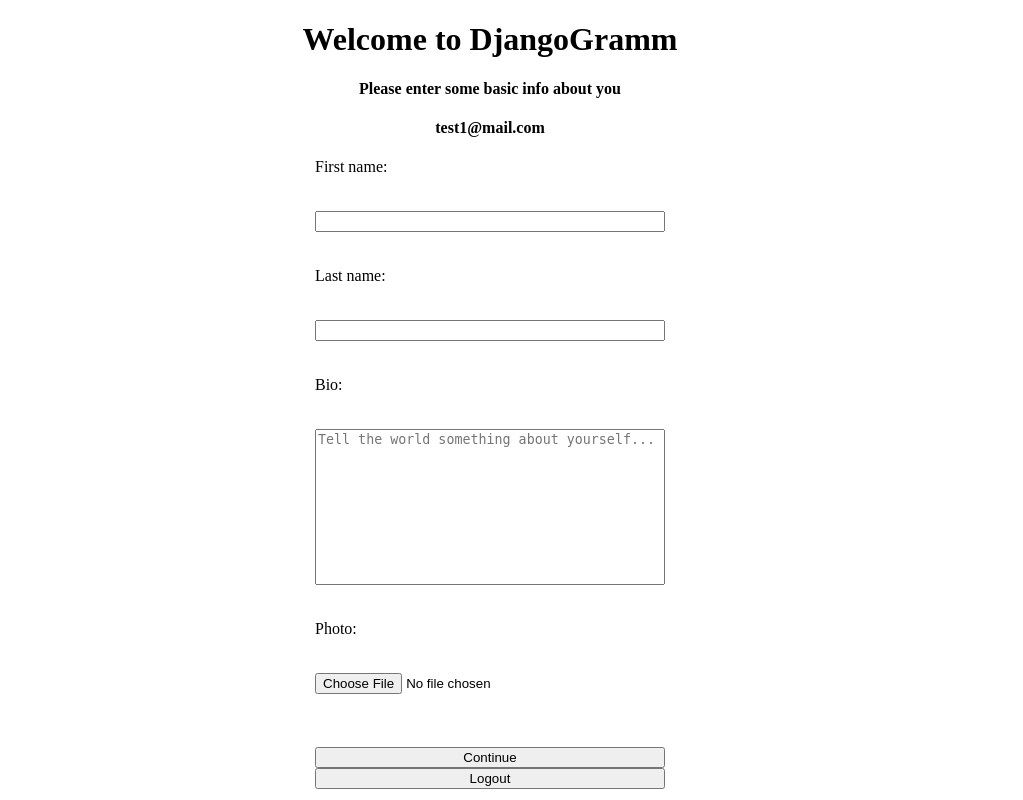
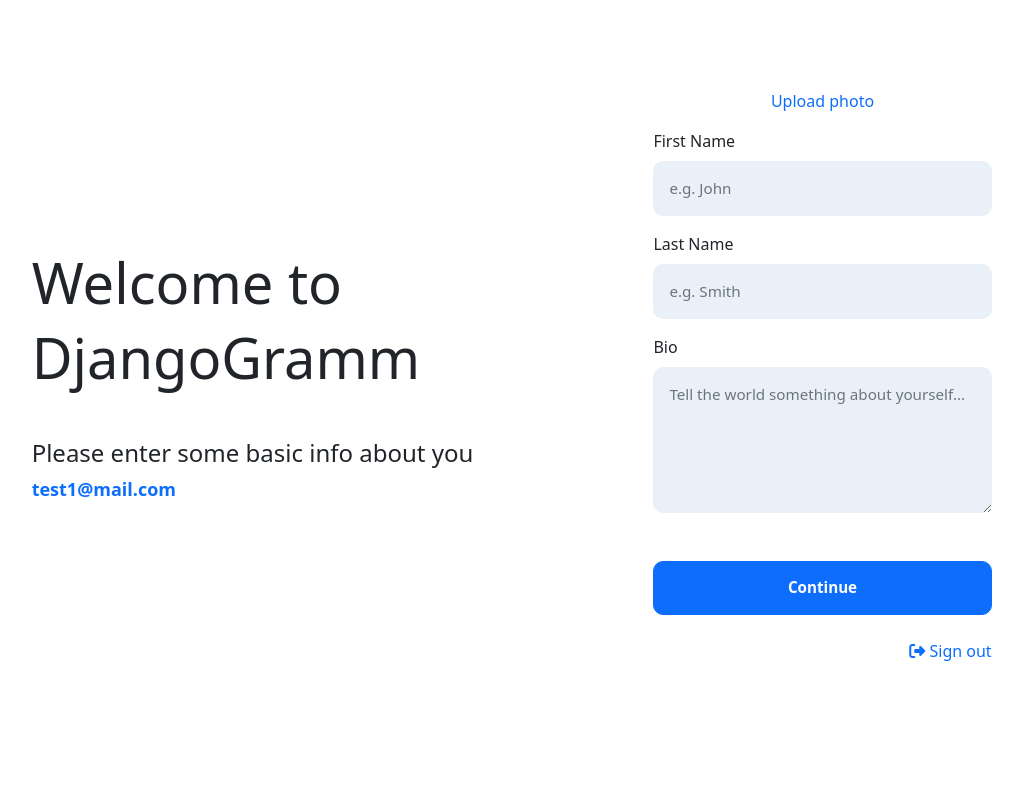
Before and after one commit to aisyesm/DjangoGramm, a Django app: page /app/65/enter_info in a window 1280 px wide. Shown: the whole page, without its empty margins (150-1173 px from the left). Run offline with Django 3.2, Linux system fonts and the light colour scheme; a user stored in the database is signed in; some libraries are stand-ins or nearby versions.

Commit message:
Style enter_info page

```diff
--- a/djangogramm/app/forms.py
+++ b/djangogramm/app/forms.py
@@ -1,4 +1,4 @@
-from django.forms import Form, CharField, ImageField, ModelForm, Textarea, PasswordInput, EmailInput
+from django.forms import Form, CharField, ImageField, ModelForm, Textarea, PasswordInput, EmailInput, TextInput, FileInput
 from .models import User
 
 
@@ -21,11 +21,15 @@ class UserRegisterForm(Form):
 
 
 class UserFullInfoForm(Form):
-    first_name = CharField(label='First name', max_length=30)
-    last_name = CharField(label='Last name', max_length=30)
+    first_name = CharField(label='', max_length=30, widget=TextInput(attrs={'placeholder': 'e.g. John',
+                                                                            'class': 'form-control'}))
+    last_name = CharField(label='', max_length=30, widget=TextInput(attrs={'placeholder': 'e.g. Smith',
+                                                                           'class': 'form-control'}))
     bio = CharField(label='Bio', required=False, max_length=400,
-                    widget=Textarea(attrs={'placeholder': 'Tell the world something about yourself...'}))
-    avatar = ImageField(label='Photo', required=False)
+                    widget=Textarea(attrs={'placeholder': 'Tell the world something about yourself...',
+                                           'class': 'form-control',
+                                           'rows': '5'}))
+    avatar = ImageField(label='Photo', required=False, widget=FileInput(attrs={'style': 'display: none;'}))
 
 
 class UserEditInfoForm(ModelForm):
--- a/djangogramm/app/static/app/css/login_register.css
+++ b/djangogramm/app/static/app/css/login_register.css
@@ -1,4 +1,6 @@
-#id_email, #id_password, #id_confirm_password {
+#id_email, #id_password,
+#id_confirm_password, #id_first_name,
+#id_last_name, #id_bio {
   background-color: #Eaf0f8;
   padding: 1rem 1rem;
   border: none;
@@ -41,6 +43,16 @@
     font-size: 18px;
     text-decoration: none;
     font-weight: bold;
+    color: #0d6efd;
+}
+
+.sign-out  {
+    font-size: 16px;
+    text-decoration: none;
+}
+
+.sign-out:hover  {
+    text-decoration: underline;
 }
 
 #google, #apple, #facebook {
--- a/djangogramm/app/templates/app/login.html
+++ b/djangogramm/app/templates/app/login.html
@@ -13,12 +13,12 @@
     <title>DjangoGramm</title>
 </head>
 <body>
-    <div class="container-fluid">
+    <div class="container">
         <div class="row min-vh-100">
             <div class="col-12 col-sm-5 col-md-6 col-lg-8 col-xxl-7 d-flex flex-column justify-content-center align-items-center">
                 <div class="d-flex flex-column">
                     <div class="mb-5">
-                        <h1 class="fw-bold">Sign In to<br>DjangoGramm</h1>
+                        <h1 class="display-4">Sign In to<br>DjangoGramm</h1>
                     </div>
                     <div>
                         <p>
@@ -48,7 +48,7 @@
                         Sign In
                     </button>
                     <p class="form-text mb-3" id="line-wrap">or continue with</p>
-                    <div class="row">
+                    <div class="row mb-4">
                         <div class="col-4">
                             <div class="card text-center" id="google">
                                 <svg xmlns="http://www.w3.org/2000/svg" viewBox="0 0 326667 333333" shape-rendering="geometricPrecision" text-rendering="geometricPrecision" image-rendering="optimizeQuality" fill-rule="evenodd" clip-rule="evenodd" style="height: 32px;">
--- a/djangogramm/app/templates/app/register.html
+++ b/djangogramm/app/templates/app/register.html
@@ -13,12 +13,12 @@
     <title>DjangoGramm</title>
 </head>
 <body>
-    <div class="container-fluid">
+    <div class="container">
         <div class="row min-vh-100">
             <div class="col-12 col-sm-5 col-md-6 col-lg-8 col-xxl-7 d-flex flex-column justify-content-center align-items-center">
                 <div class="d-flex flex-column">
                     <div class="mb-5">
-                        <h1 class="fw-bold">Create an account in<br>DjangoGramm</h1>
+                        <h1 class="display-4">Create an account in<br>DjangoGramm</h1>
                     </div>
                     <div>
                         <p>
--- a/djangogramm/app/templates/app/user_enter_info.html
+++ b/djangogramm/app/templates/app/user_enter_info.html
@@ -3,24 +3,60 @@
 <head>
     <meta charset="UTF-8">
     {% load static %}
-    <link rel="stylesheet" type="text/css" href="{% static 'app/style.css' %}">
+    <link rel="stylesheet" type="text/css" href="{% static 'app/css/login_register.css' %}">
+    <link href="https://cdn.jsdelivr.net/npm/bootstrap@5.1.3/dist/css/bootstrap.min.css"
+          rel="stylesheet"
+          integrity="sha384-1BmE4kWBq78iYhFldvKuhfTAU6auU8tT94WrHftjDbrCEXSU1oBoqyl2QvZ6jIW3"
+          crossorigin="anonymous">
+    <script src="https://kit.fontawesome.com/9822aa20bd.js" crossorigin="anonymous"></script>
     <title>DjangoGramm</title>
 </head>
 <body>
-    <h1>Welcome to DjangoGramm</h1>
-    <h4>Please enter some basic info about you</h4>
-    <h4>{{ user.email }}</h4>
-    <div class="form_enter_info">
-        <form enctype="multipart/form-data" action="{% url 'app:enter_info' user.id %}"  method="POST">
-            {% csrf_token %}
-            <div class="login-form">
-                {{ form }} </br>
+     <div class="container">
+        <div class="row min-vh-100">
+            <div class="col-12 col-md-5 col-xl-7 d-flex flex-column justify-content-center align-items-center">
+                <div class="d-flex flex-column">
+                    <h1 class="display-4">Welcome to</h1>
+                    <h1 class="display-4 mb-5">DjangoGramm</h1>
+                    <h4 class="text-wrap">Please enter some basic info about you</h4>
+                    <div class="mb-5"><span class="link">{{ user.email }}</span></div>
+                </div>
             </div>
-            <div class="buttons_container">
-                <button name="proceed" type="submit" value="continue">Continue</button>
-                <button type="button" onclick="location.href=`{% url 'app:logout'%}`">Logout</button>
+            <div class="col-12 col-md-7 col-xl-5 d-flex flex-column justify-content-center align-items-center">
+
+                <form enctype="multipart/form-data" action="{% url 'app:enter_info' user.id %}"  method="POST" class="w-75" style="max-width: 500px">
+                    {% csrf_token %}
+                    <div class="mb-3 text-center">
+                        <label>
+                            {{ form.avatar }}
+                            <a class="sign-out">Upload photo</a>
+                        </label>
+                    </div>
+                    <div class="mb-3">
+                        <label for="id_first_name" class="form-label">First Name</label>
+                        {{ form.first_name }}
+                    </div>
+                    <div class="mb-3">
+                        <label for="id_last_name" class="form-label">Last Name</label>
+                        {{ form.last_name }}
+                    </div>
+                    <div class="mb-5">
+                        <label for="id_bio" class="form-label">Bio</label>
+                        {{ form.bio }}
+                    </div>
+                    <button class="btn btn-primary btn-lg w-100 fw-bold fs-6 mb-4" id="action-btn" name="proceed" type="submit" value="continue">Continue</button>
+                    <div class="w-100 mb-5" style="text-align: right;">
+                        <a href="{% url 'app:logout'%}" class="sign-out">
+                            <i class="fas fa-sign-out-alt" style="color: #0d6efd;"></i> Sign out
+                        </a>
+                    </div>
+                </form>
             </div>
-        </form>
-    </div>
+        </div>
+     </div>
+    <script src="https://cdn.jsdelivr.net/npm/bootstrap@5.1.3/dist/js/bootstrap.bundle.min.js"
+            integrity="sha384-ka7Sk0Gln4gmtz2MlQnikT1wXgYsOg+OMhuP+IlRH9sENBO0LRn5q+8nbTov4+1p"
+            crossorigin="anonymous">
+    </script>
 </body>
 </html>
```
